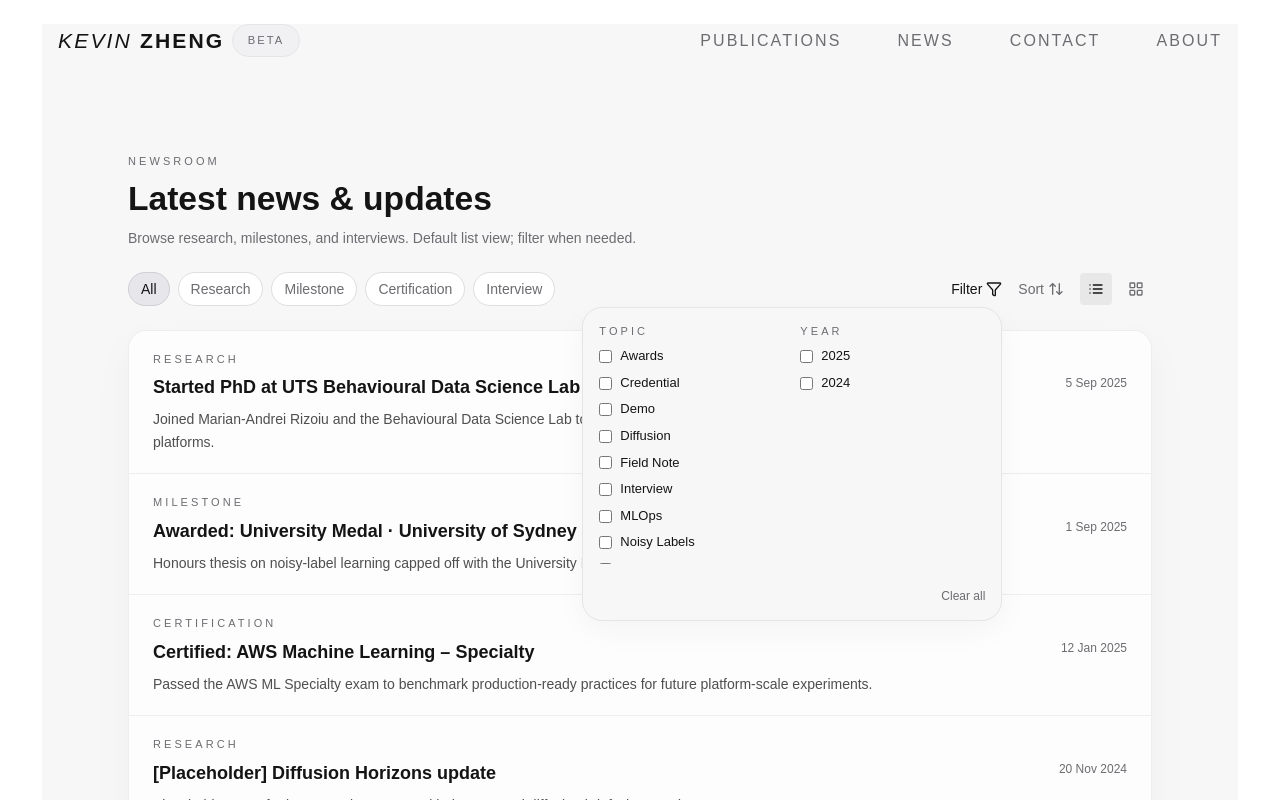
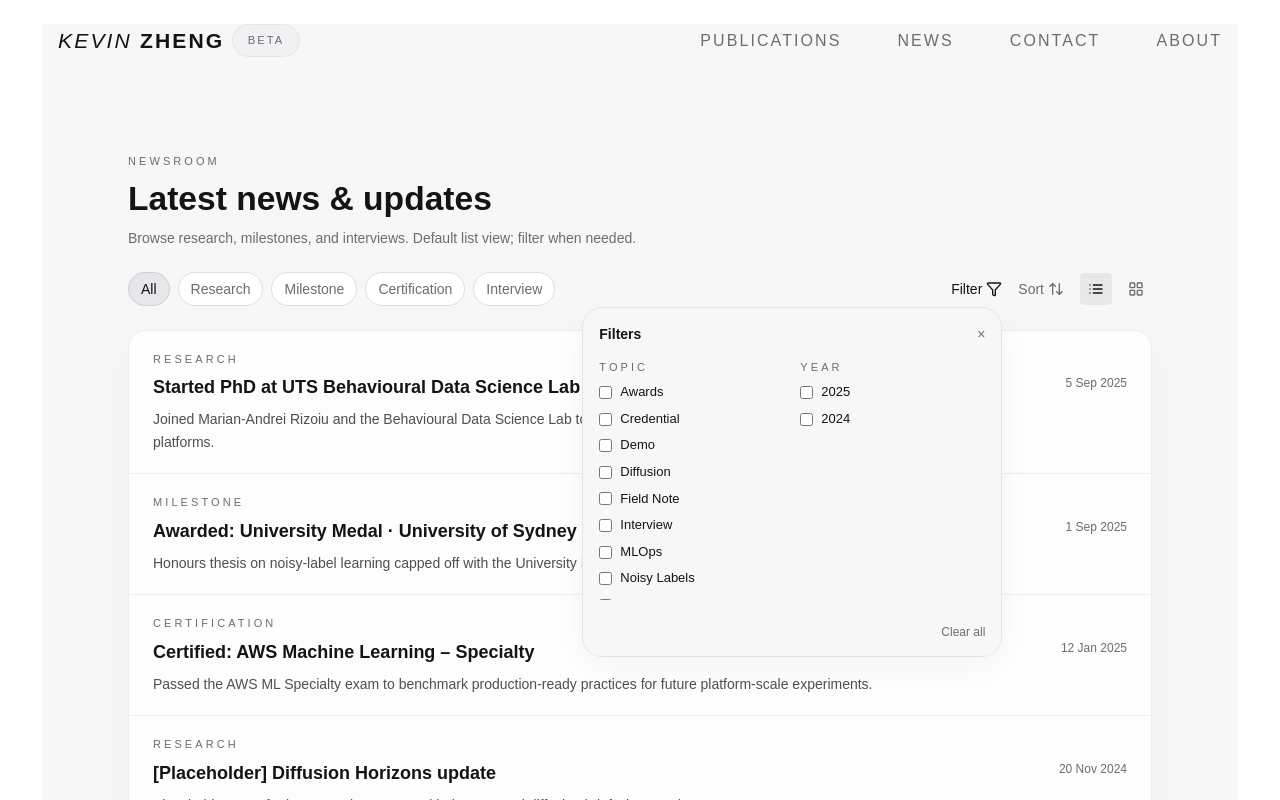
Before and after one commit to kyxzhe/kyxzhe.github.io, a Next.js app: page /news in a window 1280 px wide. Both pictures are taken after a click on the button "Filter". Shown: the top 800 px of the page. Built offline with nearby package versions, Linux system fonts and the light colour scheme.

Commit message:
style: match news popovers to publications

```diff
--- a/src/app/news/page.tsx
+++ b/src/app/news/page.tsx
@@ -118,6 +118,15 @@ export default function NewsPage() {
   return (
     <div className="min-h-screen bg-[#f7f7f8] text-foreground">
       <Navbar />
+      {(filterOpen || sortOpen) && (
+        <div
+          className="fixed inset-0 z-30"
+          onClick={() => {
+            setFilterOpen(false);
+            setSortOpen(false);
+          }}
+        />
+      )}
       <main className="flex-1 mx-auto w-full max-w-5xl px-2 md:px-4 lg:px-0 py-6 flex flex-col gap-6">
         <section className="mt-4 space-y-2">
           <p className="text-[11px] uppercase tracking-[0.28em] text-muted-foreground">Newsroom</p>
@@ -174,6 +183,18 @@ export default function NewsPage() {
               </button>
               {filterOpen && (
                 <div className="absolute top-full mt-2 right-0 w-[420px] z-40 surface-card p-4 flex flex-col gap-4 shadow-xl rounded-2xl border border-border">
+                  <div className="flex items-center justify-between text-sm text-foreground">
+                    <p className="font-semibold">Filters</p>
+                    <button
+                      type="button"
+                      className="text-muted-foreground"
+                      onClick={() => {
+                        setFilterOpen(false);
+                      }}
+                    >
+                      ×
+                    </button>
+                  </div>
                   <div className="grid grid-cols-2 gap-4 text-sm text-foreground">
                     <div className="space-y-2 max-h-60 overflow-y-auto pr-1">
                       <p className="text-[11px] uppercase tracking-[0.28em] text-muted-foreground">Topic</p>
```
